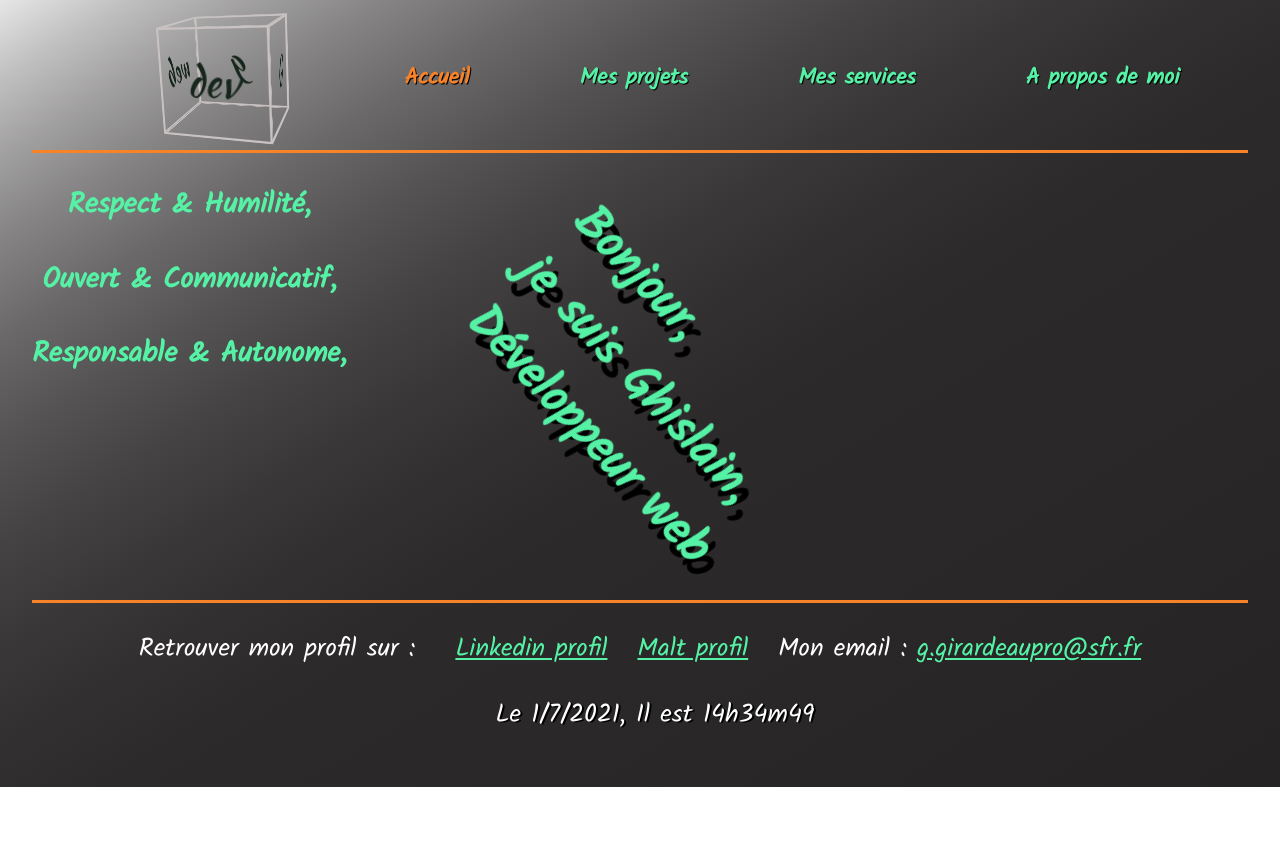
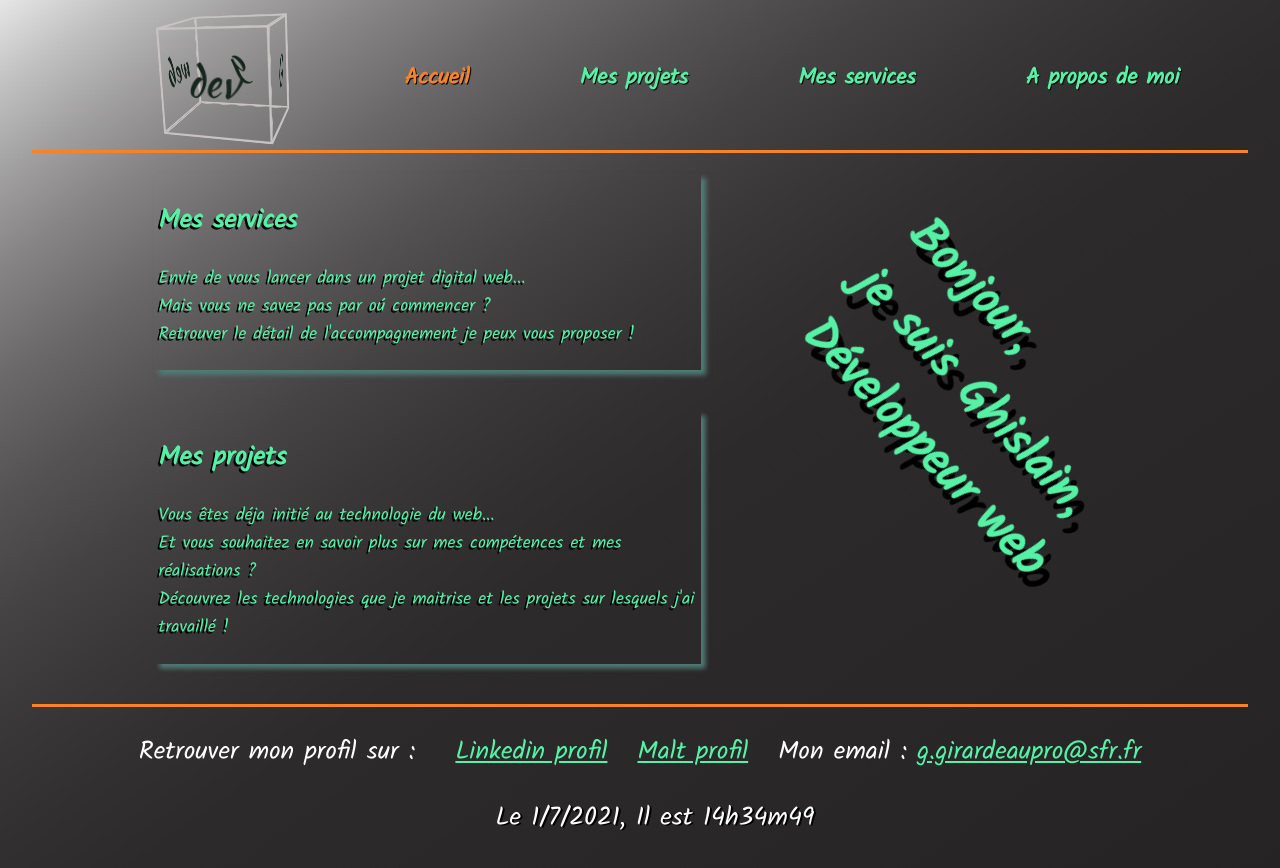
Before and after one commit to ghislaingirardeau/Portfolio_Nuxt, a Nuxt app: page / in a window 1280 px wide. Shown: the top 868 px of the page. Before the commit the page ends 800 px from the top, so only its background shows below. Built offline with nearby package versions, Linux system fonts and the light colour scheme.

Commit message:
change anim index

```diff
--- a/pages/index.vue
+++ b/pages/index.vue
@@ -3,14 +3,24 @@
 
     <article class="block__presentation" :key="render">
 
-      <div class="block__valeur" >
-        <h1>
-          <p class="block__valeur--animation1">Respect & Humilité,</p>
-          <p class="block__valeur--animation2">Ouvert & Communicatif, </p>
-          <p class="block__valeur--animation3">Responsable & Autonome,</p>
+      <div class="block__cible" >
+          <article class="block__cible__service">
+            <h2>Mes services</h2>
+            <p>Envie de vous lancer dans un projet digital web... <br>
+            Mais vous ne savez pas par oú commencer ?<br>
+            Retrouver le détail de l'accompagnement je peux vous proposer !
+            </p>
+          </article>
 
-        </h1>
+          <article class="block__cible__projet">
+            <h2>Mes projets</h2>
+            <p>Vous êtes déja initié au technologie du web... <br>
+            Et vous souhaitez en savoir plus sur mes compétences et mes réalisations ?<br>
+            Découvrez les technologies que je maitrise et les projets sur lesquels j'ai travaillé !
+            </p>
+          </article>
       </div>
+
       <div class="block__moi">
         <h1>
           <p class="block__moi--animation1">Bonjour,</p>
```
